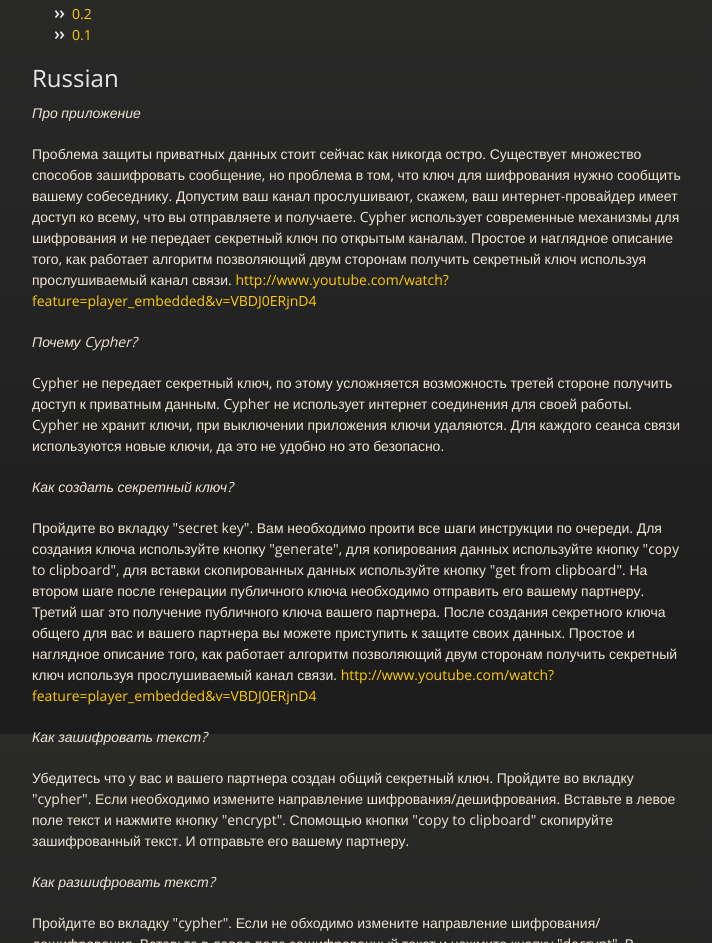
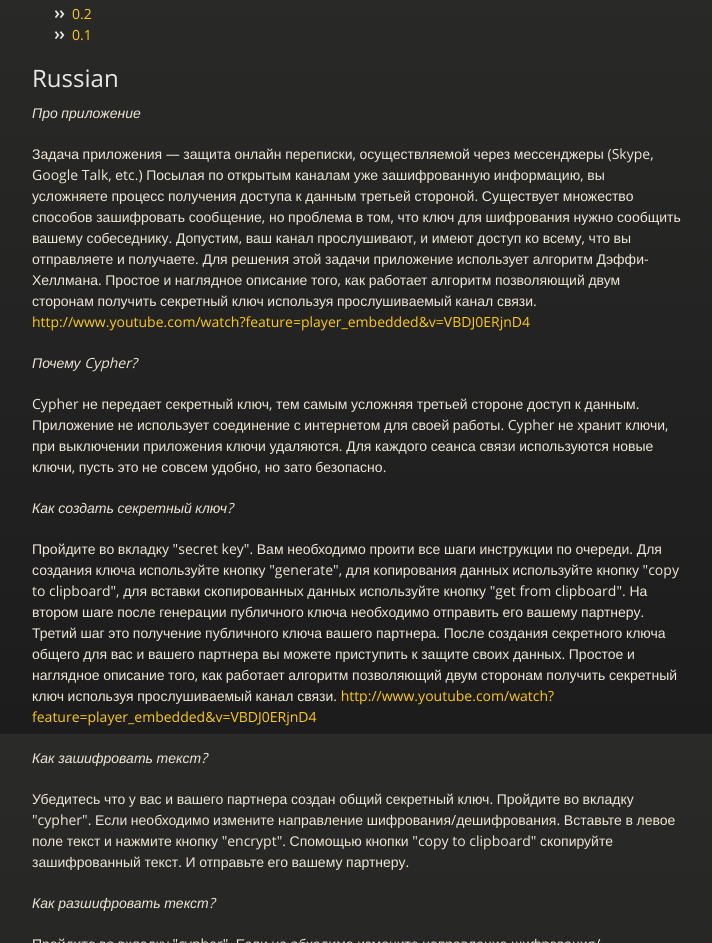
Before and after one commit to rafaelkyrdan/cypher, a plain HTML site: page index.html in a window 1280 px wide. Shown: the part 1666-2609 px from the top of the page, without its empty margins (283-995 px from the left). Drawn offline with nearby package versions, Linux system fonts and the light colour scheme.

```diff
--- a/index.html
+++ b/index.html
@@ -119,21 +119,16 @@
 
 <p><em>Про приложение</em></p>
 
-<p>Проблема защиты приватных данных стоит сейчас как никогда остро.
-Существует множество способов зашифровать сообщение, но проблема в том,
-что ключ для шифрования нужно сообщить вашему собеседнику. Допустим ваш канал прослушивают,
-скажем, ваш интернет-провайдер имеет доступ ко всему, что вы отправляете и получаете.
-Cypher использует современные механизмы для шифрования и не передает секретный ключ по открытым каналам.
-Простое и наглядное описание того, как работает алгоритм позволяющий двум сторонам получить
+<p>Задача приложения — защита онлайн переписки, осуществляемой через мессенджеры (Skype, Google Talk, еtc.) Посылая по открытым каналам уже зашифрованную информацию, вы усложняете процесс получения доступа к данным третьей стороной. Существует множество способов зашифровать сообщение, но проблема в том, что ключ для шифрования нужно сообщить вашему собеседнику. Допустим, ваш канал прослушивают, и имеют доступ ко всему, что вы отправляете и получаете. Для решения этой задачи приложение использует алгоритм Дэффи-Хеллмана. Простое и наглядное описание того, как работает алгоритм позволяющий двум сторонам получить
 секретный ключ используя прослушиваемый канал связи.
 <a href="http://www.youtube.com/watch?feature=player_embedded&amp;v=VBDJ0ERjnD4">http://www.youtube.com/watch?feature=player_embedded&amp;v=VBDJ0ERjnD4</a></p>
 
 <p><em>Почему Cypher?</em></p>
 
-<p>Cypher не передает секретный ключ, по этому усложняется возможность третей стороне получить
-доступ к приватным данным. Cypher не использует интернет соединения для своей работы.
-Cypher не хранит ключи, при выключении приложения ключи удаляются. Для каждого сеанса связи
-используются новые ключи, да это не удобно но это безопасно.</p>
+<p>Cypher не передает секретный ключ, тем самым усложняя третьей стороне доступ к данным.
+Приложение не использует соединение с интернетом для своей работы.
+Cypher не хранит ключи, при выключении приложения ключи удаляются.
+Для каждого сеанса связи используются новые ключи, пусть это не совсем удобно, но зато безопасно.</p>
 
 <p><em>Как создать секретный ключ?</em></p>
 
```
Also changed, not shown: params.json (+1 -1 lines).
